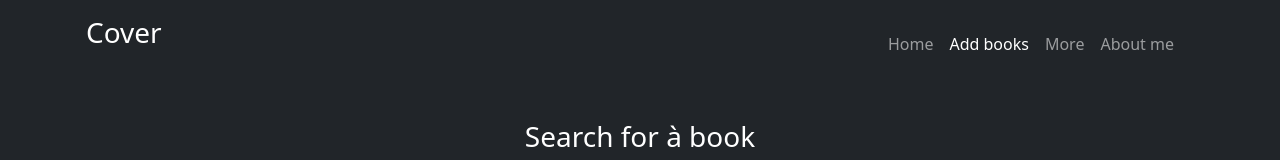
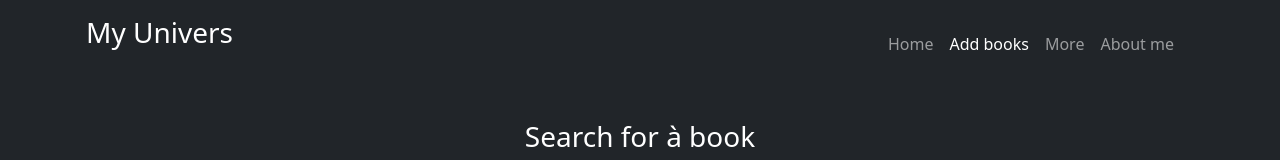
Before and after one commit to MohameddOuattara/myspace, a plain HTML site: page Add_books.html in a window 1280 px wide. Shown: the top 160 px of the page. Drawn offline with nearby package versions, Linux system fonts and the light colour scheme.

Commit message:
Updated menu title

```diff
--- a/Add_books.html
+++ b/Add_books.html
@@ -13,7 +13,7 @@
 	<div class="container d-flex w-80 h-100 p-3 mx-auto flex-column divMain">
 		<header class="mb-5 divMainHeaderChild BarNagation">
 			<div class="divMainHeaderChildDivChild">
-				<h3 class="float-md-start mb-0">Cover</h3>
+				<h3 class="float-md-start mb-0">My Univers</h3>
 				<nav class="navbar navbar-expand-lg navbar-dark float-md-end">
 				<div class="container-fluid">
 					<button class="navbar-toggler" type="button" data-bs-toggle="collapse" data-bs-target="#navbarNavAltMarkup" aria-controls="navbarNavAltMarkup" aria-expanded="false" aria-label="Toggle navigation">
```
Also changed, not shown: index.html (+1 -1 lines).
